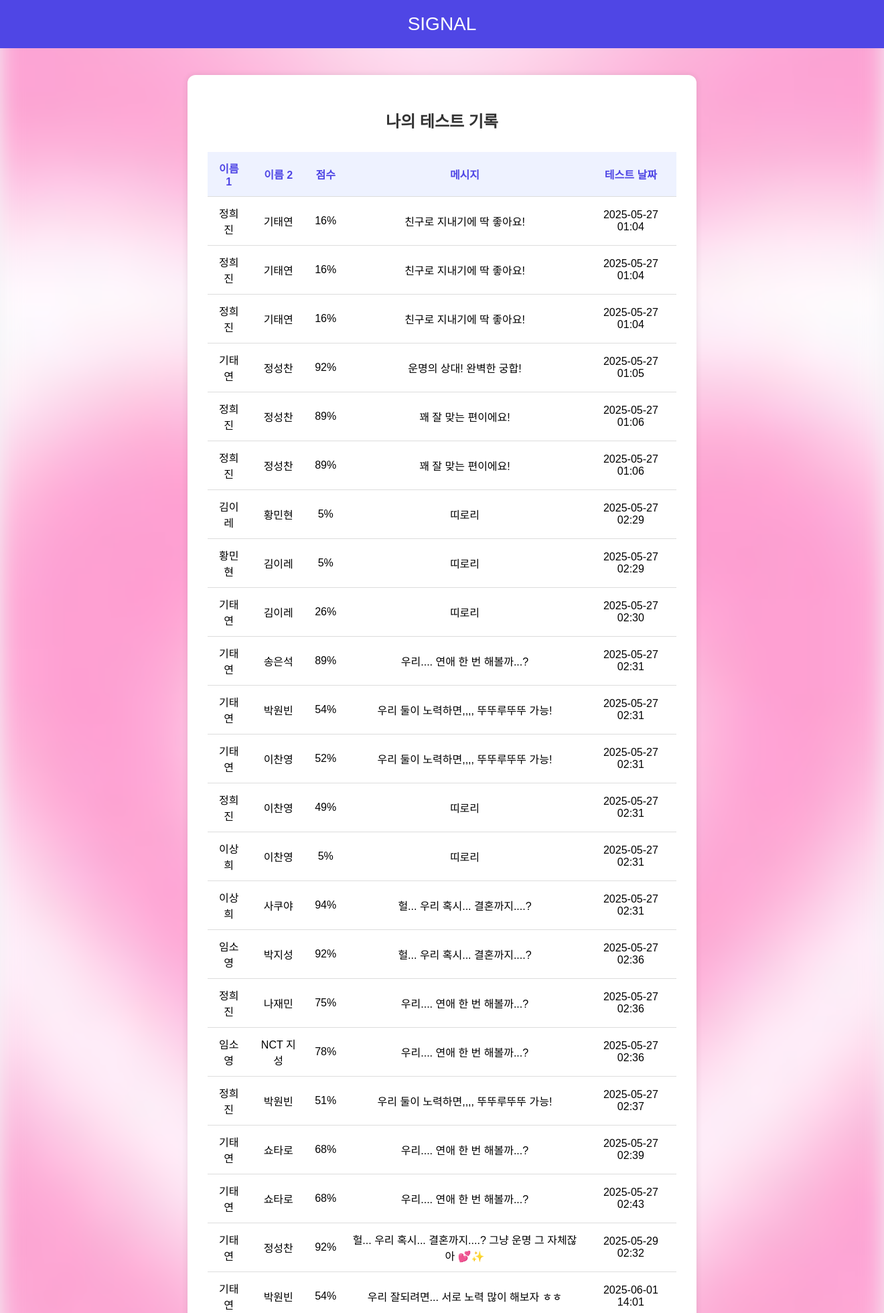
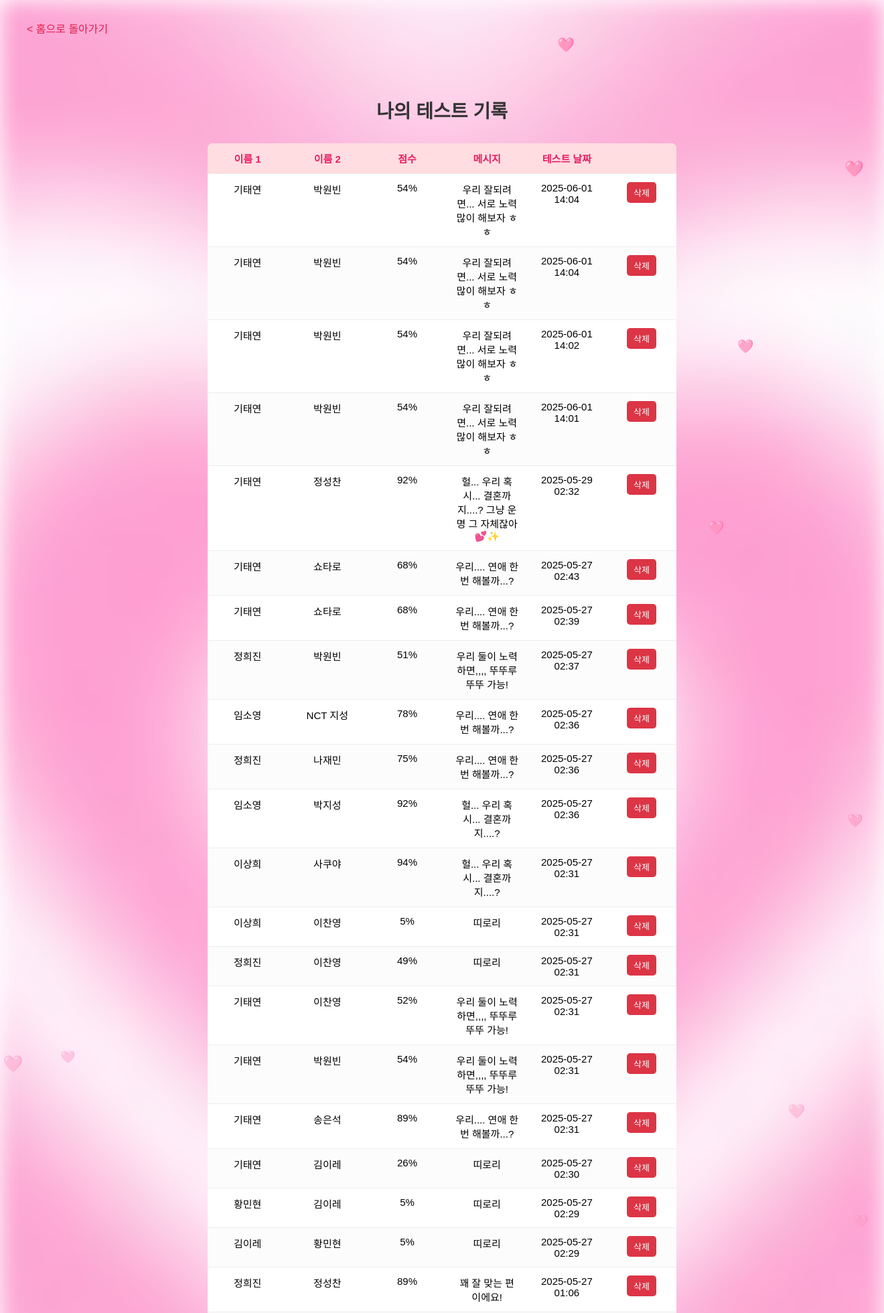
Before and after one commit to tyzzxxkk/Signal, a Flask app: page /history in a window 1320 px wide. Shown: the top 1961 px of the page at 67% size. Run offline with Flask 3, Linux system fonts and the light colour scheme; a user stored in the database is signed in.

Commit message:
fixfeat: 히스토리 디자인 개선 및 기능 추가

```diff
--- a/routes.py
+++ b/routes.py
@@ -1,4 +1,4 @@
-from flask import Blueprint, render_template, request, redirect, url_for, flash, session
+from flask import Blueprint, render_template, request, redirect, url_for, flash, session, current_app # current_app 추가
 from flask_login import login_required, current_user
 from models import LoveHistory
 from extensions import db
@@ -24,7 +24,7 @@
     return render_template('guest_home.html')
 
 @main_bp.route('/love_test', methods=['GET', 'POST'])
-# @login_required
+@login_required
 def love_test():
     form = LoveForm()
     result = None
@@ -35,26 +35,32 @@
         score, msg = love_result_message(name1, name2)
         result = {'name1': name1, 'name2': name2, 'score': score, 'msg': msg}
 
-        if current_user.is_authenticated:
-            history = LoveHistory(user_id=current_user.id,
-                                  name1=name1,
-                                  name2=name2,
-                                  score=score,
-                                  msg=msg,
-                                  date=datetime.datetime.now(datetime.timezone.utc))
-            db.session.add(history)
-            db.session.commit()
-        else:
-            flash('로그인하시면 궁합 테스트 기록을 저장할 수 있습니다.', 'info')
-
+        history = LoveHistory(user_id=current_user.id,
+                              name1=name1,
+                              name2=name2,
+                              score=score,
+                              msg=msg,
+                              date=datetime.datetime.now(datetime.timezone.utc))
+        db.session.add(history)
+        db.session.commit()
     return render_template('love_test.html', form=form, result=result)
 
 
 @main_bp.route('/history')
 @login_required
 def history():
-    histories = LoveHistory.query.filter_by(user_id=current_user.id).all()
+    histories = LoveHistory.query.filter_by(user_id=current_user.id).order_by(LoveHistory.date.desc()).all()
     return render_template('history.html', histories=histories)
+
+@main_bp.route('/delete_history/<int:history_id>', methods=['POST'])
+@login_required
+def delete_history(history_id):
+    history_to_delete = LoveHistory.query.get_or_404(history_id)
+
+    db.session.delete(history_to_delete)
+    db.session.commit()
+    # flash('기록이 성공적으로 삭제되었습니다.', 'success')
+    return redirect(url_for('main.history'))
 
 
 @main_bp.route('/send_letter', methods=['GET', 'POST'])
@@ -62,20 +68,27 @@
 def send_letter():
     form = LetterForm()
     if form.validate_on_submit():
-        receiver_email = request.form.get('receiver')
+        receiver_email = form.receiver_email.data
         sender_name = form.name.data
         content = form.content.data
-        subject = "SIGNAL에서 온 쪽지"
+        anonymous = form.anonymous.data
 
-        if not receiver_email or not sender_name or not content:
-            flash('모든 항목을 입력해주세요.', 'warning')
-            return redirect(url_for('main.send_letter'))
+        if anonymous:
+            sender_name = "익명"
+
+        subject = "SIGNAL로부터 온 편지"
 
         if not receiver_email.endswith('@e-mirim.hs.kr'):
             flash('학교 이메일만 입력 가능합니다.', 'danger')
             return redirect(url_for('main.send_letter'))
 
-        send_letter_mail(receiver_email, subject, sender_name, content)
-        flash('편지가 성공적으로 전송되었습니다!', 'success')
-        return redirect(url_for('main.home'))
+        try:
+            send_letter_mail(receiver_email, subject, sender_name, content)
+            flash('편지가 성공적으로 전송되었습니다!', 'success')
+            return redirect(url_for('main.home'))
+        except Exception as e:
+            flash(f'편지 전송에 실패했습니다: {e}', 'danger')
+            current_app.logger.error(f"Error sending email: {e}")
+            return redirect(url_for('main.send_letter'))
+
     return render_template('send_letter.html', form=form)
--- a/templates/history.html
+++ b/templates/history.html
@@ -7,9 +7,16 @@
     <style>
         body {
             margin: 0;
-            font-family: sans-serif;
-            background-color: #f3f4f6;
+            padding: 0;
+            font-family: "Pretendard", sans-serif;
+            display: flex;
+            justify-content: center;
+            align-items: center;
+            height: 100vh;
+            position: relative;
+            overflow: hidden;
         }
+
         body::before {
             content: '';
             position: absolute;
@@ -24,77 +31,209 @@
             filter: blur(16px);
             z-index: -1;
         }
-        header {
-            background-color: #4f46e5;
-            padding: 20px;
+
+        .back-home-btn {
+            position: absolute;
+            top: 20px;
+            left: 20px;
+            padding: 10px 20px;
+            color: #e11d48;
+            border-radius: 8px;
+            text-decoration: none;
+            transition: 0.2s;
+            z-index: 10;
+            font-size: 16px;
+        }
+
+        .back-home-btn:hover {
+            color: #be123c;
+        }
+
+        .container {
+            padding: 40px;
+            border-radius: 20px;
+            width: 700px;
             text-align: center;
-            color: white;
+            max-height: 90vh;
+            position: relative;
+            z-index: 2;
+            display: flex;
+            flex-direction: column;
+        }
+
+        h2 {
             font-size: 28px;
+            font-weight: 600;
+            margin-bottom: 30px;
+            color: #333;
         }
-        .container {
-            max-width: 700px;
-            margin: 40px auto;
-            background-color: white;
-            padding: 30px;
-            border-radius: 12px;
-            box-shadow: 0 0 10px rgba(0,0,0,0.1);
+
+        .table-wrapper {
+            flex-grow: 1;
+            overflow-y: auto;
+            margin-bottom: 20px;
         }
-        h2 {
-            text-align: center;
-            color: #333;
-            margin-bottom: 30px;
-        }
+
         table {
             width: 100%;
             border-collapse: collapse;
+            background-color: #fff;
+            border-radius: 8px;
+            overflow: hidden;
+            table-layout: fixed;
         }
+
         th, td {
             padding: 12px;
-            border-bottom: 1px solid #ddd;
+            border-bottom: 1px solid #eee;
+            text-align: center;
+            font-size: 15px;
+            overflow-wrap: break-word;
+            word-break: break-word;
+            white-space: normal;
+            vertical-align: top;
+        }
+
+        th {
+            background-color: #ffdde1;
+            color: #e91e63;
+            font-weight: bold;
+        }
+
+        tr:last-child td {
+            border-bottom: none;
+        }
+
+        tbody tr:nth-child(even) {
+            background-color: #fcfcfc;
+        }
+
+        .no-records-message {
+            margin-top: 30px;
+            font-size: 18px;
+            color: #555;
             text-align: center;
         }
-        th {
-            background-color: #eef2ff;
-            color: #4f46e5;
+
+        .delete-btn {
+            background-color: #dc3545;
+            color: white;
+            border: none;
+            padding: 6px 10px;
+            border-radius: 5px;
+            cursor: pointer;
+            font-size: 13px;
+            transition: background-color 0.2s;
+            text-decoration: none;
+            display: inline-block;
         }
-        a {
-            display: block;
+
+        .delete-btn:hover {
+            background-color: #c82333;
+        }
+
+        .flash-success {
+            background-color: #d4edda;
+            color: #155724;
+            padding: 10px;
+            border-radius: 5px;
+            margin-bottom: 15px;
             text-align: center;
-            margin-top: 20px;
-            color: #4f46e5;
-            text-decoration: none;
-            font-size: 14px;
+        }
+
+        .flash-danger, .flash-warning {
+            background-color: #f8d7da;
+            color: #721c24;
+            padding: 10px;
+            border-radius: 5px;
+            margin-bottom: 15px;
+            text-align: center;
+        }
+
+        .falling-heart {
+            position: absolute;
+            top: -20px;
+            color: #ff6b81;
+            font-size: 52px;
+            animation: fall linear infinite;
+            z-index: 1;
+            pointer-events: none;
+        }
+
+        @keyframes fall {
+            to {
+                transform: translateY(110vh);
+                opacity: 0;
+            }
         }
     </style>
 </head>
 <body>
-    <header>SIGNAL</header>
     <div class="container">
         <h2>나의 테스트 기록</h2>
 
-        {% if histories %} {# history -> histories #}
-        <table>
+        {# {% with messages = get_flashed_messages(with_categories=true) %}
+            {% if messages %}
+                {% for category, message in messages %}
+                    <div class="flash-{{ category }}">{{ message }}</div>
+                {% endfor %}
+            {% endif %}
+        {% endwith %} #}
+
+        {% if histories %}
+        <div class="table-wrapper"> <table>
+                <thead>
                     <tr>
                         <th>이름 1</th>
                         <th>이름 2</th>
                         <th>점수</th>
                         <th>메시지</th>
                         <th>테스트 날짜</th>
-            </tr>
-            {% for item in histories %} {# history -> histories #}
+                        <th style="width: 80px;"></th> </tr>
+                </thead>
+                <tbody>
+                    {% for item in histories %}
                     <tr>
                         <td>{{ item.name1 }}</td>
                         <td>{{ item.name2 }}</td>
                         <td>{{ item.score }}%</td>
                         <td>{{ item.msg }}</td>
                         <td>{{ item.date.strftime('%Y-%m-%d %H:%M') }}</td>
+                        <td>
+                            <form action="{{ url_for('main.delete_history', history_id=item.id) }}" method="post" onsubmit="return confirm('정말로 이 기록을 삭제하시겠습니까?');">
+                                <button type="submit" class="delete-btn">삭제</button>
+                            </form>
+                        </td>
                     </tr>
                     {% endfor %}
+                </tbody>
             </table>
+        </div>
         {% else %}
-        <p style="text-align: center;">아직 궁합 테스트 기록이 없습니다.</p>
+        <p class="no-records-message">아직 궁합 테스트 기록이 없습니다.</p>
         {% endif %}
-        <a href="{{ url_for('main.home') }}">홈으로 돌아가기</a>
     </div>
+
+    <a href="{{ url_for('main.home') }}" class="back-home-btn">< 홈으로 돌아가기</a>
+
+    <script>
+        function createHeart() {
+            const heart = document.createElement("div");
+            heart.classList.add("falling-heart");
+            heart.innerText = "🩷";
+
+            heart.style.left = Math.random() * 100 + "vw";
+            heart.style.animationDuration = (Math.random() * 2 + 3) + "s";
+            heart.style.fontSize = (Math.random() * 10 + 16) + "px";
+
+            document.body.appendChild(heart);
+
+            setTimeout(() => {
+                heart.remove();
+            }, 5000);
+        }
+
+        setInterval(createHeart, 300);
+    </script>
 </body>
 </html>
```
Also changed, not shown: instance/site.db. Lines whose indentation alone changed are shown as unchanged.
